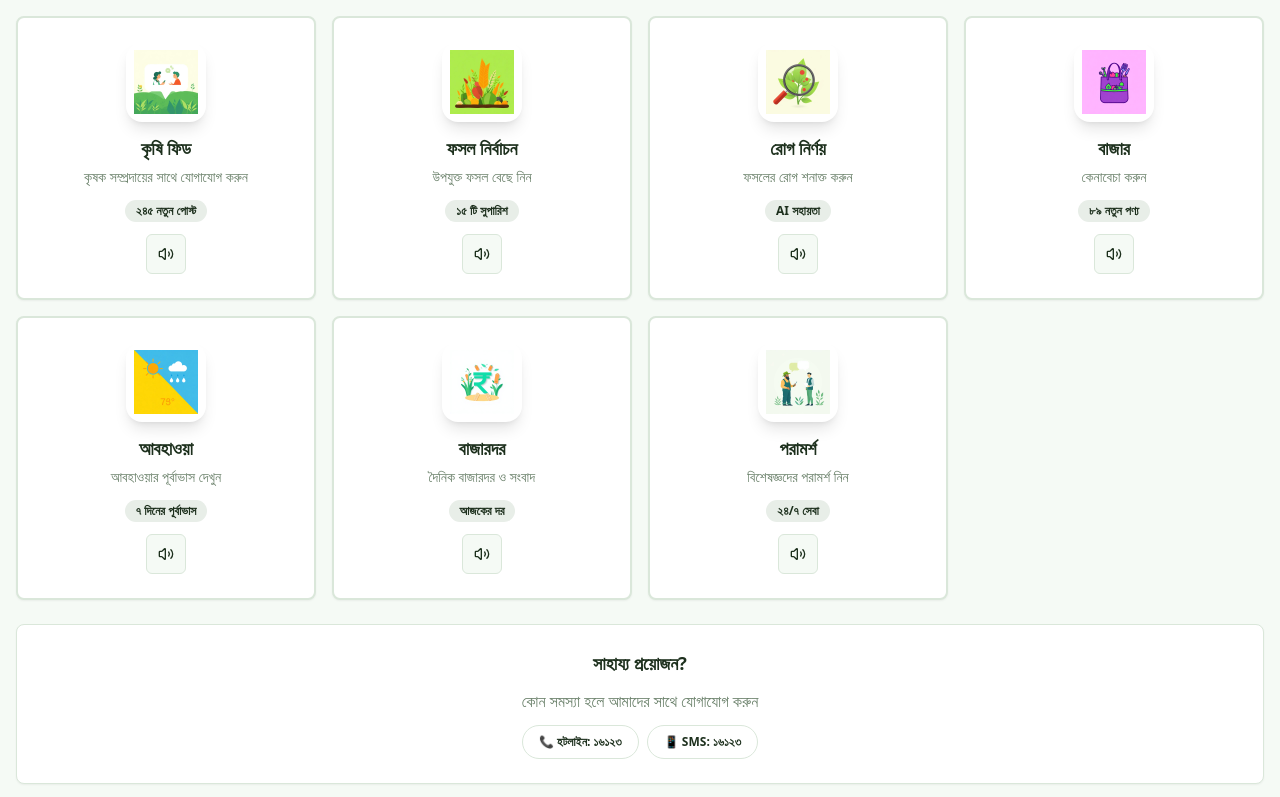
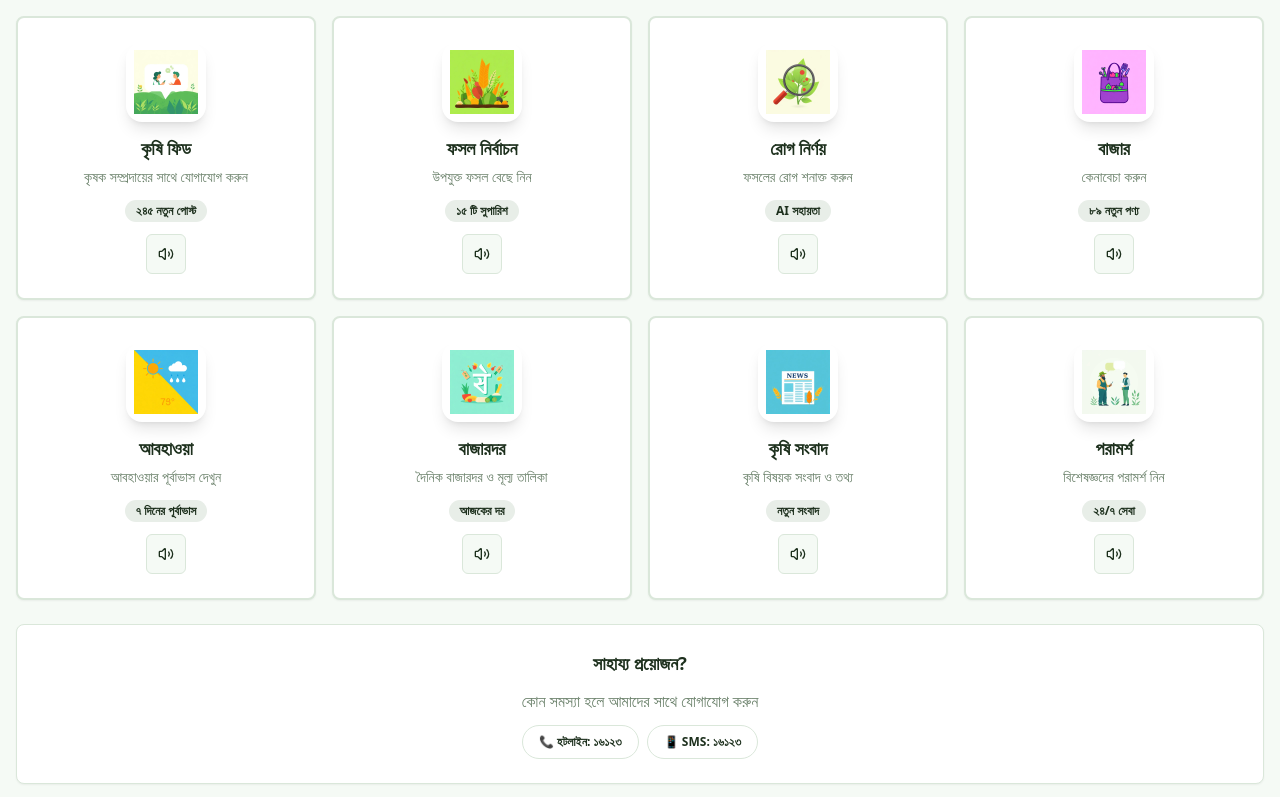
Before and after one commit to 10Maruf/langal-prototype, a React (Vite) app: page / in a window 1280 px wide. Shown: the part 409-1206 px from the top of the page. Built offline with nearby package versions, Linux system fonts and the light colour scheme; sample sign-in values are in the browser's storage.

Commit message:
Separate Market Prices and News

```diff
--- a/src/pages/FarmerDashboard.tsx
+++ b/src/pages/FarmerDashboard.tsx
@@ -14,7 +14,8 @@ import cropSelectionIcon from "@/assets/dashboard-icons/crop-selection.png";
 import diagnosisIcon from "@/assets/dashboard-icons/diagnosis.png";
 import marketplaceIcon from "@/assets/dashboard-icons/marketplace.png";
 import weatherIcon from "@/assets/dashboard-icons/weather.png";
-import marketPriceIcon from "@/assets/dashboard-icons/market-price.png";
+import marketPriceBdIcon from "@/assets/dashboard-icons/market-price-bd.png";
+import newsIcon from "@/assets/dashboard-icons/news.png";
 import consultationIcon from "@/assets/dashboard-icons/consultation.png";
 
 const FarmerDashboard = () => {
@@ -70,11 +71,20 @@ const FarmerDashboard = () => {
         {
             id: "news",
             title: "বাজারদর",
-            description: "দৈনিক বাজারদর ও সংবাদ",
-            image: marketPriceIcon,
+            description: "দৈনিক বাজারদর ও মূল্য তালিকা",
+            image: marketPriceBdIcon,
             route: "/news-feed",
             color: "bg-cyan-500",
             stats: "আজকের দর"
+        },
+        {
+            id: "agricultural-news",
+            title: "কৃষি সংবাদ",
+            description: "কৃষি বিষয়ক সংবাদ ও তথ্য",
+            image: newsIcon,
+            route: "/news-feed",
+            color: "bg-amber-500",
+            stats: "নতুন সংবাদ"
         },
         {
             id: "consultation",
```
Also changed, not shown: src/assets/dashboard-icons/market-price-bd.png (added), src/assets/dashboard-icons/news.png (added).
